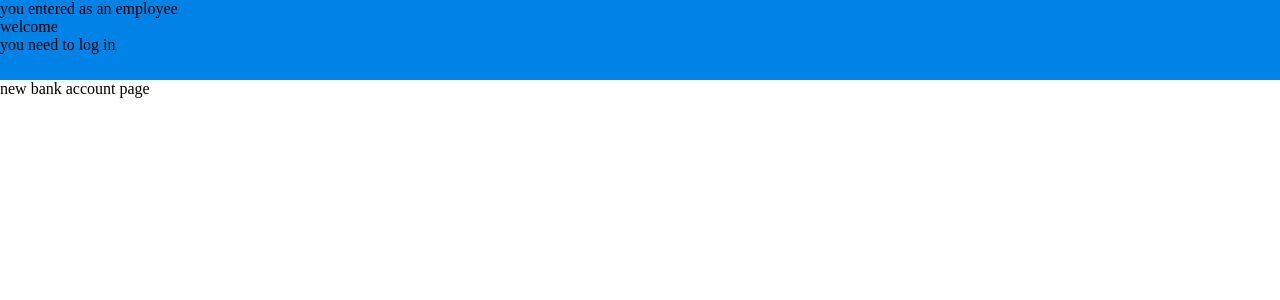
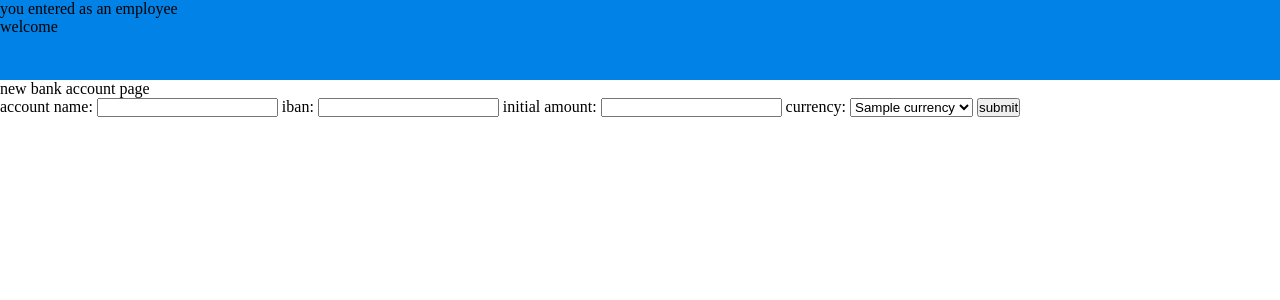
Before and after one commit to nuhfurkan/crmSystemForAccounting, a Flask app: page /newBankAccount in a window 1280 px wide. Shown: the top 300 px of the page. Run offline with Flask 2, Linux system fonts and the light colour scheme; the visitor is signed in with stand-in values (Sample User, id 1); tables that the repository leaves empty hold one stand-in row (values such as "Sample post").

Commit message:
new bank account

```diff
--- a/app.py
+++ b/app.py
@@ -1,6 +1,7 @@
 from audioop import add
 import email
 from hashlib import new
+from locale import currency
 from flask import Flask, render_template, url_for, request, session
 from flask_sqlalchemy import SQLAlchemy
 from sqlalchemy.exc import SQLAlchemyError
@@ -8,7 +9,7 @@ from sqlalchemy import create_engine, MetaData, Table, Column, Integer, String
 import pymysql
 import sqlalchemy
 from auth import User, verificationComplete
-from config_db import Company, Employee, ToVerify, Vendor, VendorDetails, app
+from config_db import BankAccount, Company, Currency, Employee, ToVerify, Vendor, VendorDetails, app
 
 app.secret_key = "somekey"
 
@@ -129,11 +130,22 @@ def createNewVendor():
 # employee add new BankAccount
 @app.route("/newBankAccount")
 def newBankAccountPage():
-    return render_template("newBankAccount.html", ses_type=session["type"])
+    currencies = Currency.query.all()
+    return render_template("newBankAccount.html", ses_type=session["type"], currency_data=currencies)
 
 @app.route("/newBankAccount", methods=["POST", "GET"])
 def newBankAccount():
-    return render_template("newBankAccount.html", message="something went wrong", ses_type=session["type"])
+    currencies = Currency.query.all()
+    init_amount = request.form["init_amount"]
+    name = request.form["account_name"]
+    iban = request.form["account_iban"]
+    currency = request.form.get("currency")
+    selected_currency = Currency.query.filter_by(name=currency).first()
+    thecompany = Company.query.filter_by(id=session["company"]).first()
+    new_account = BankAccount(start_amount=init_amount, name=name, iban=iban, curreny=selected_currency, company=thecompany)
+    if new_account.createAccount():
+        return render_template("messagePage.html", my_message="new account created succesfully", ses_type=session["type"])
+    return render_template("newBankAccount.html", message="something went wrong", ses_type=session["type"], currency_data=currencies)
 
 # admin sign in section
 # admin add new currency
--- a/templates/base.html
+++ b/templates/base.html
@@ -24,8 +24,8 @@
             <p>welcome {{ idexists }}</p>
         {% else %}
             <!-- NAV-BAR FOR NON-REGISTEREE -->
+            <p> you need to log in</p>
         {% endif %}
-            <p> you need to log in</p>
         <!-- NAVIGATION WILL BE HERE -->
     </nav>
 
--- a/templates/newBankAccount.html
+++ b/templates/newBankAccount.html
@@ -8,4 +8,20 @@
 <!-- THIS PART IS FOR THE BODY -->
 {% block body %}
 <p> new bank account page </p>
+<form action="" method="POST">
+    <label for="account_name">account name: </label>
+    <input type="text" name="account_name" id="">
+    <label for="account_iban">iban: </label>
+    <input type="text" name="account_iban" id="">
+    <label for="init_amount">initial amount: </label>
+    <input type="text" name="init_amount" id="">
+    <label for="currency">currency: </label>
+    <select name="currency" id="">
+        {% for o in currency_data %}
+          <option value="{{ o.name }}">{{ o.name }}</option>
+        {% endfor %}
+    </select>
+    <input type="submit" value="submit">
+    {{ message }}
+</form>
 {% endblock%}
```
Also changed, not shown: config_db.py (+7 -1 lines).
